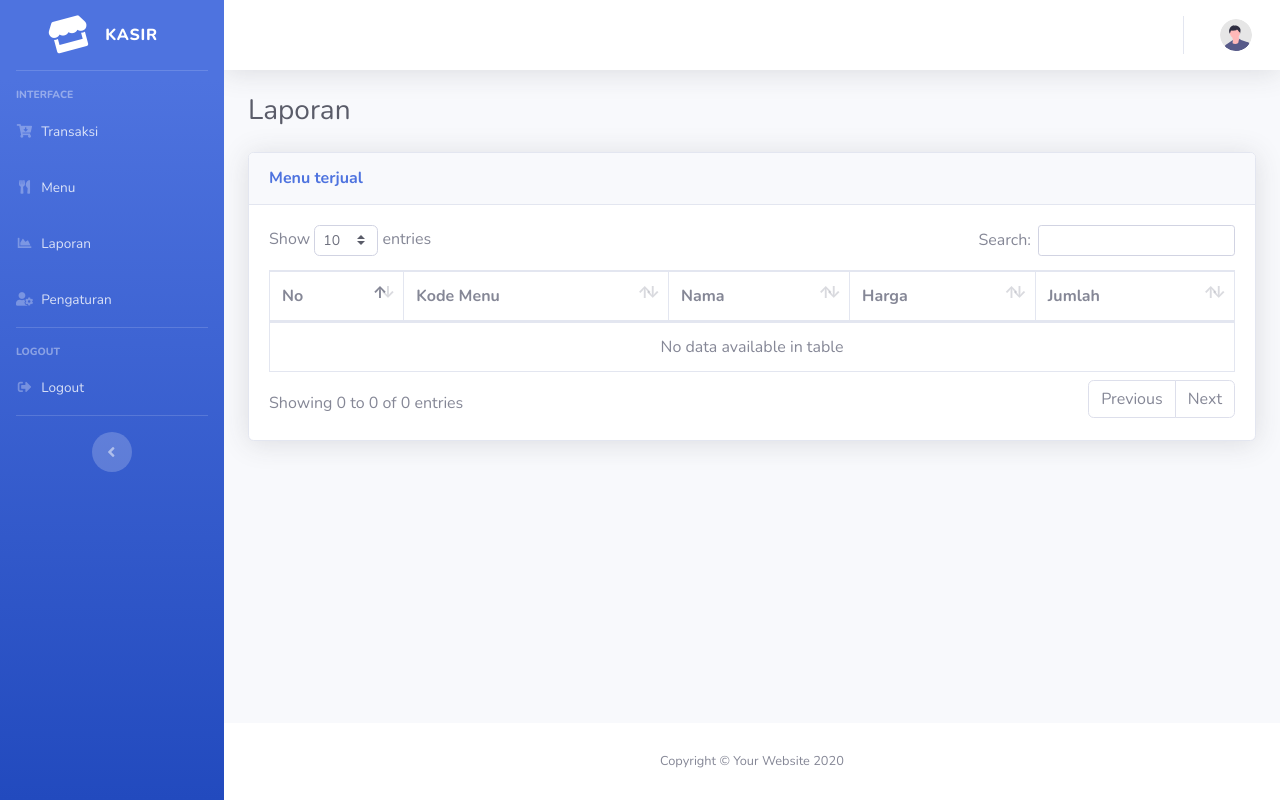
After one commit to xlvxiii/point-of-sales, a CodeIgniter app: page /pos/laporan in a window 1280 px wide. The commit adds this page. Run offline with CodeIgniter, Linux system fonts and the light colour scheme; data that the repository does not hold is empty.

Commit message:
fitur transaksi

```diff
--- a/application/controllers/Auth.php
+++ b/application/controllers/Auth.php
@@ -6,6 +6,7 @@ class Auth extends CI_Controller
     {
         parent::__construct();
         $this->load->model('User_model');
+        $this->load->library('cart');
     }
     public function index()
     {
@@ -34,7 +35,7 @@ class Auth extends CI_Controller
                     'username' => $user['username']
                 ];
                 $this->session->set_userdata($data);
-                redirect('user');
+                redirect('transaksi');
             } else {
                 $this->session->set_flashdata('message', '<div class="alert alert-danger" role="alert">Password salah</div>');
                 redirect('auth');
@@ -74,6 +75,8 @@ class Auth extends CI_Controller
     public function logout()
     {
         $this->session->unset_userdata('username');
+        $this->session->unset_userdata('kode_transaksi');
+        $this->cart->destroy();
 
         $this->session->set_flashdata('message', '<div class="alert alert-success" role="alert">Anda telah logout</div>');
         redirect('auth');
--- /dev/null
+++ b/application/controllers/Laporan.php
@@ -0,0 +1,37 @@
+<?php
+defined('BASEPATH') or exit('No direct script access allowed');
+class Laporan extends CI_Controller
+{
+    public function __construct()
+    {
+        parent::__construct();
+        $this->load->model('Laporan_model');
+        $this->load->model('Transaksi_model');
+    }
+
+    public function index()
+    {
+        $data['title'] = 'Laporan';
+        $data['user'] = $this->db->get_where('user', ['username' => $this->session->userdata('username')])->row_array();
+
+        $get_laporan = $this->Laporan_model->get_data();
+        $data_laporan = [
+            'row' => $get_laporan,
+            'title' => "Laporan",
+            'no' => 1
+        ];
+
+        $get_transaksi = $this->Transaksi_model->get_data();
+        $data_transaksi = [
+            'row_transaksi' => $get_transaksi,
+            'title' => "Transaksi",
+            'no' => 1
+        ];
+
+        $this->load->view('template/header', $data);
+        $this->load->view('template/sidebar', $data);
+        $this->load->view('template/topbar', $data);
+        $this->load->view('laporan/laporan', $data_laporan, $data_transaksi);
+        $this->load->view('template/footer');
+    }
+}
--- /dev/null
+++ b/application/models/Laporan_model.php
@@ -0,0 +1,39 @@
+<?php
+
+class Laporan_model extends CI_Model
+{
+    public function __construct()
+    {
+        parent::__construct();
+        $this->table = 'laporan';
+        $this->primary = 'id';
+    }
+
+    public function save_laporan($data)
+    {
+        $this->db->insert('laporan', $data);
+        return true;
+    }
+
+    public function update_laporan($kode_menu, $data)
+    {
+        $this->db->where('kode_menu', $kode_menu);
+        $this->db->update('laporan', $data);
+        return true;
+    }
+
+    public function cek_db($kode_menu)
+    {
+        return $this->db->query("SELECT COUNT(kode_menu) FROM laporan WHERE kode_menu='$kode_menu'")->result();
+    }
+
+    public function get_jumlah_by_kode($kode_menu)
+    {
+        return $this->db->query("SELECT jumlah FROM laporan WHERE kode_menu= '$kode_menu'")->row();
+    }
+
+    public function get_data()
+    {
+        return ($this->db->query("SELECT * FROM laporan INNER JOIN menu ON laporan.kode_menu = menu.kode_menu"))->result();
+    }
+}
--- a/application/models/Menu_model.php
+++ b/application/models/Menu_model.php
@@ -38,4 +38,5 @@ class Menu_model extends CI_Model
         $this->db->update('menu', $data_menu);
         return true;
     }
+
 }
--- /dev/null
+++ b/application/models/Transaksi_model.php
@@ -0,0 +1,27 @@
+<?php
+
+class Transaksi_model extends CI_Model
+{
+    public function __construct()
+    {
+        parent::__construct();
+        $this->table = 'transaksi';
+        $this->primary = 'id';
+    }
+
+    public function cek_kode($kode_transaksi)
+    {
+        return $this->db->query("SELECT COUNT(kode_transaksi) FROM transaksi WHERE kode_transaksi='$kode_transaksi'")->result;
+    }
+
+    public function save($data)
+    {
+        $this->db->insert('transaksi', $data);
+        return true;
+    }
+
+    public function get_data()
+    {
+        return ($this->db->get('transaksi'))->result();
+    }
+}
--- /dev/null
+++ b/application/views/laporan/laporan.php
@@ -0,0 +1,44 @@
+<!-- Begin Page Content -->
+<div class="container-fluid">
+
+    <!-- Page Heading -->
+    <h1 class="h3 mb-4 text-gray-800">Laporan</h1>
+
+    <!-- DataTales Example -->
+    <div class="card shadow mb-4">
+        <div class="card-header py-3">
+            <h6 class="m-0 font-weight-bold text-primary">Menu terjual</h6>
+        </div>
+        <div class="card-body">
+            <div class="table-responsive">
+                <table class="table table-bordered" id="dataTable" width="100%" cellspacing="0">
+                    <thead>
+                        <tr>
+                            <th>No</th>
+                            <th>Kode Menu</th>
+                            <th>Nama</th>
+                            <th>Harga</th>
+                            <th>Jumlah</th>
+                        </tr>
+                    </thead>
+                    <tbody>
+                        <?php foreach ($row as $row) { ?>
+                            <tr>
+                                <td><?= $no++ ?></td>
+                                <td><?= $row->kode_menu ?></td>
+                                <td><?= $row->nama ?></td>
+                                <td><?= $row->harga ?></td>
+                                <td><?= $row->jumlah ?></td>
+                            <?php } ?>
+                            </tr>
+                    </tbody>
+                </table>
+            </div>
+        </div>
+    </div>
+
+</div>
+<!-- /.container-fluid -->
+
+</div>
+<!-- End of Main Content -->
--- a/application/views/template/sidebar.php
+++ b/application/views/template/sidebar.php
@@ -4,7 +4,7 @@
     <!-- Sidebar - Brand -->
     <a class="sidebar-brand d-flex align-items-center justify-content-center" href="index.html">
         <div class="sidebar-brand-icon rotate-n-15">
-            <i class="fas fa-laugh-wink"></i>
+            <i class="fas fa-store"></i>
         </div>
         <div class="sidebar-brand-text mx-3">Kasir</div>
     </a>
@@ -18,26 +18,26 @@
     </div>
 
     <li class="nav-item">
-        <a class="nav-link" href="">
-            <i class="fas fa-fw fa-chart-area"></i>
+        <a class="nav-link" href="<?= base_url('transaksi') ?>">
+            <i class="fas fa-fw fa-cart-arrow-down"></i>
             <span>Transaksi</span></a>
     </li>
 
     <li class="nav-item">
         <a class="nav-link" href="<?= base_url('menu/index') ?>">
-            <i class="fas fa-fw fa-chart-area"></i>
+            <i class="fas fa-fw fa-utensils"></i>
             <span>Menu</span></a>
     </li>
 
     <li class="nav-item">
-        <a class="nav-link" href="charts.html">
+        <a class="nav-link" href="<?= base_url('laporan') ?>">
             <i class="fas fa-fw fa-chart-area"></i>
             <span>Laporan</span></a>
     </li>
 
     <li class="nav-item">
         <a class="nav-link" href="<?= base_url('user/pengaturan') ?>">
-            <i class="fas fa-fw fa-tachometer-alt"></i>
+            <i class="fas fa-fw fa-user-cog"></i>
             <span>Pengaturan</span></a>
     </li>
 
@@ -51,7 +51,7 @@
 
     <li class="nav-item">
         <a class="nav-link" href="<?= base_url('auth/logout') ?>">
-            <i class="fas fa-fw fa-chart-area"></i>
+            <i class="fas fa-fw fa-sign-out-alt"></i>
             <span>Logout</span></a>
     </li>
 
```
Also changed, not shown: application/controllers/Transaksi.php (added, +98 -0 lines), application/views/transaksi/transaksi.php (added, +153 -0 lines).
